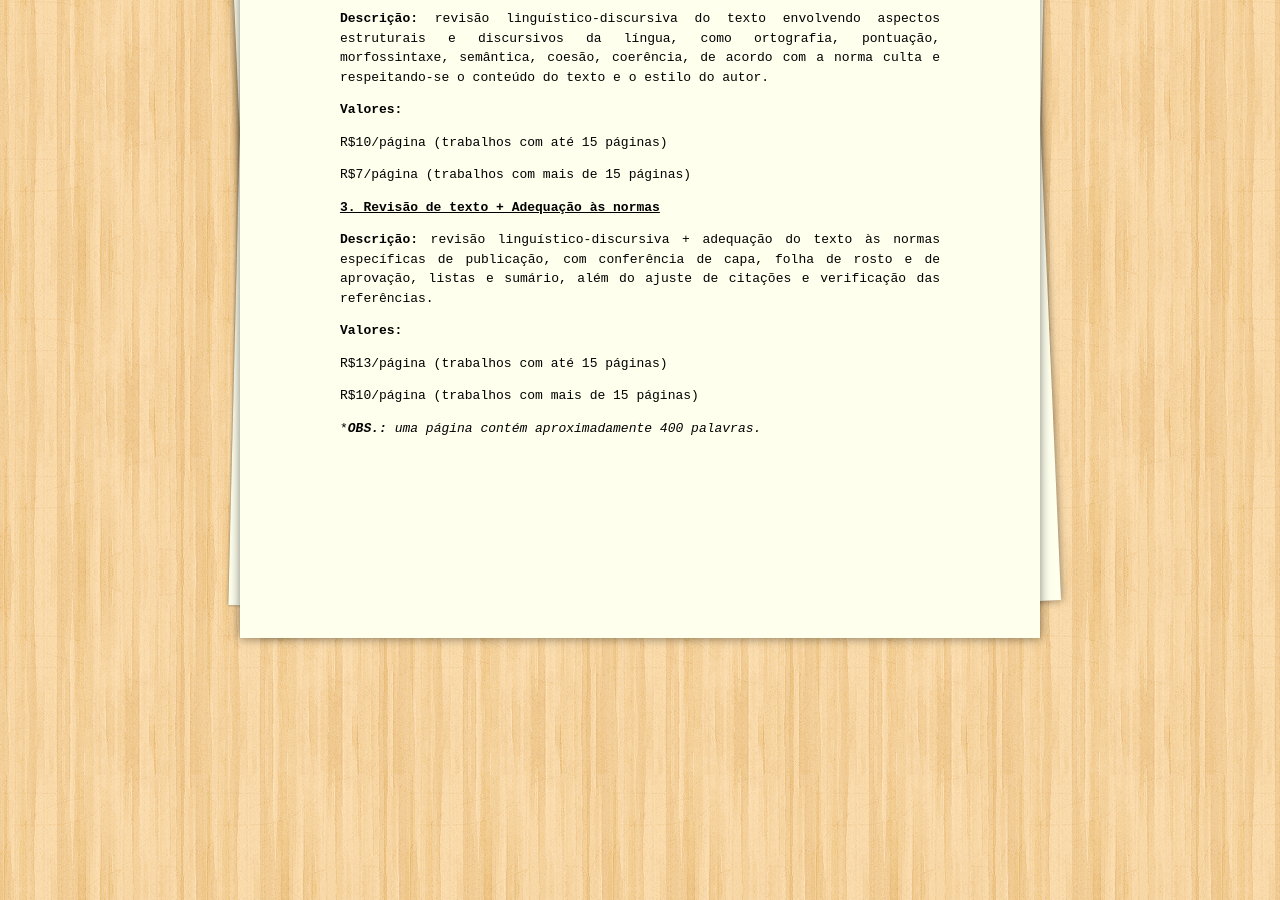
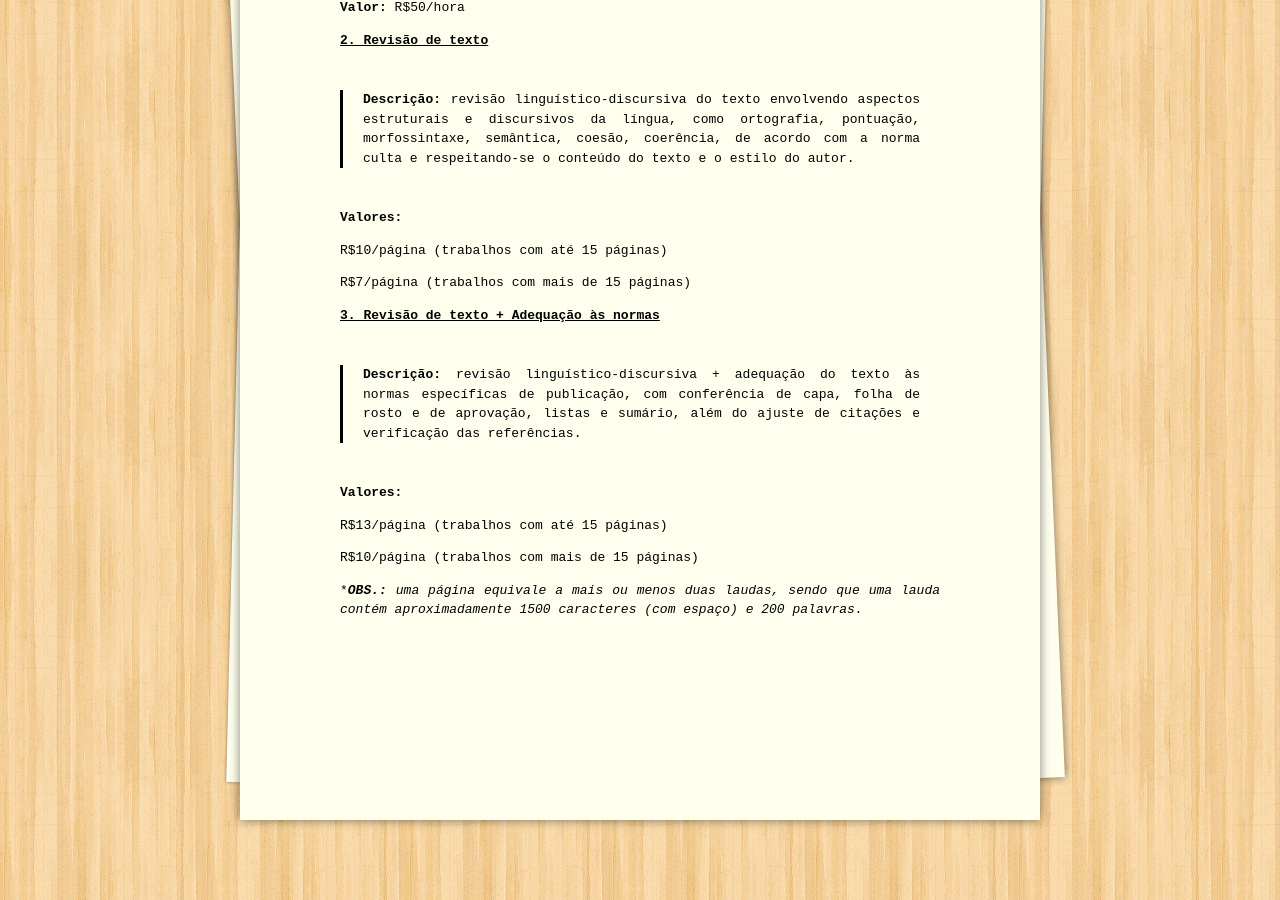
Before and after one commit to raqueldiniz/site, a Jekyll site: the page built from servicos.md, in a window 1280 px wide and 900 px high, scrolled down 696 px. Built offline with Jekyll 4.4.1, drawn with Linux system fonts in a browser that asks for light colours.

Commit message:
Update servicos.md

```diff
--- a/servicos.md
+++ b/servicos.md
@@ -10,14 +10,14 @@ A seguir estão descritos os serviços que executo com uma média de preço. Par
 
 ## 1. Orientação textual
 
-**Descrição:** acompanhamento da produção textual, com orientações sobre a escrita, como aplicação de normas, revisão linguístico-discursiva, verificação da coesão e coerência, adequação ao tema e ao estilo, entre outros, a depender do gênero textual. A forma como se dará a orientação será acordada previamente.
+> **Descrição:** acompanhamento da produção textual, com orientações sobre a escrita, como aplicação de normas, revisão linguístico-discursiva, verificação da coesão e coerência, adequação ao tema e ao estilo, entre outros, a depender do gênero textual. A forma como se dará a orientação será acordada previamente.
 
 **Valor:** R$50/hora
 
 
 ## 2. Revisão de texto
 
-**Descrição:** revisão linguístico-discursiva do texto envolvendo aspectos estruturais e discursivos da língua, como ortografia, pontuação, morfossintaxe, semântica, coesão, coerência, de acordo com a norma culta e respeitando-se o conteúdo do texto e o estilo do autor.
+> **Descrição:** revisão linguístico-discursiva do texto envolvendo aspectos estruturais e discursivos da língua, como ortografia, pontuação, morfossintaxe, semântica, coesão, coerência, de acordo com a norma culta e respeitando-se o conteúdo do texto e o estilo do autor.
 
 **Valores:**
 
@@ -28,7 +28,7 @@ R$7/página (trabalhos com mais de 15 páginas)
 
 ## 3. Revisão de texto + Adequação às normas
 
-**Descrição:** revisão linguístico-discursiva + adequação do texto às normas específicas de publicação, com conferência de capa, folha de rosto e de aprovação, listas e sumário, além do ajuste de citações e verificação das referências.
+> **Descrição:** revisão linguístico-discursiva + adequação do texto às normas específicas de publicação, com conferência de capa, folha de rosto e de aprovação, listas e sumário, além do ajuste de citações e verificação das referências.
 
 **Valores:**
 
@@ -37,4 +37,4 @@ R$13/página (trabalhos com até 15 páginas)
 R$10/página (trabalhos com mais de 15 páginas)
 
 
-*_**OBS.:** uma página contém aproximadamente 400 palavras._
+*_**OBS.:** uma página equivale a mais ou menos duas laudas, sendo que uma lauda contém aproximadamente 1500 caracteres (com espaço) e 200 palavras._
```
